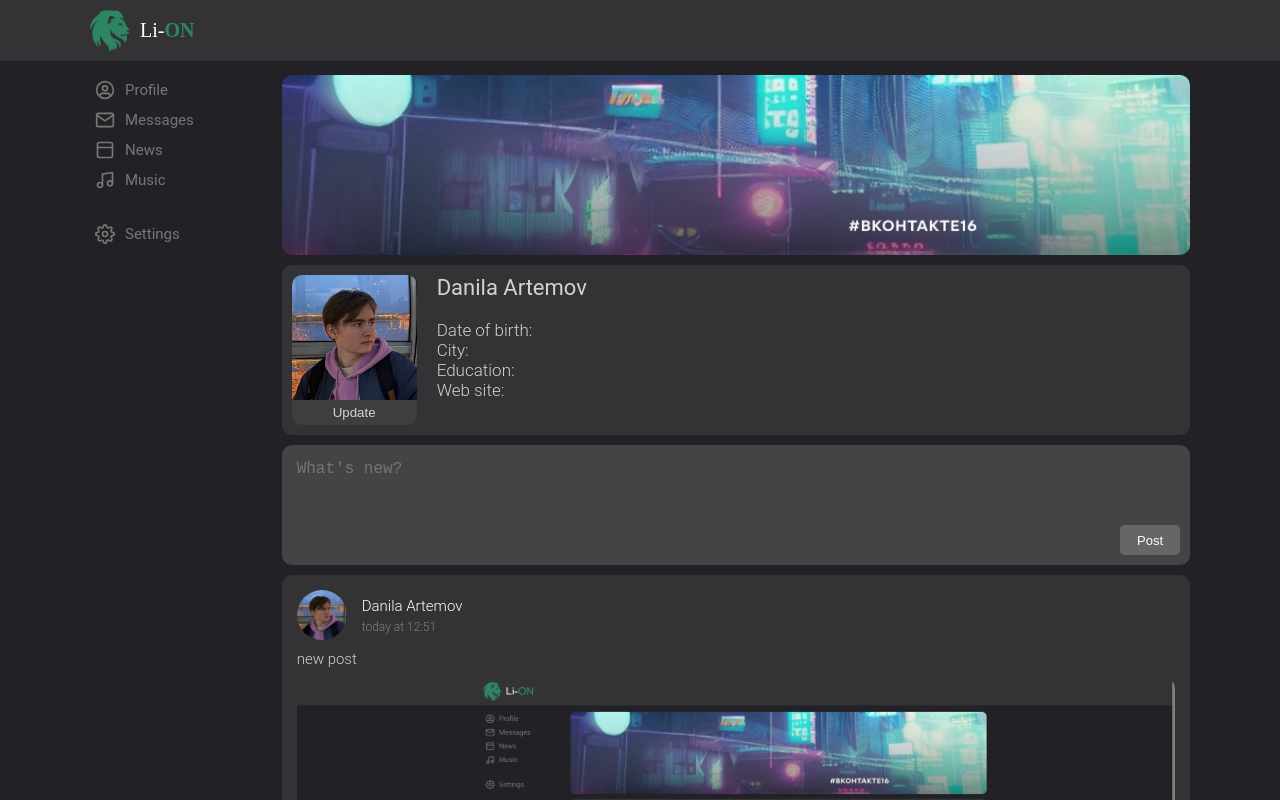
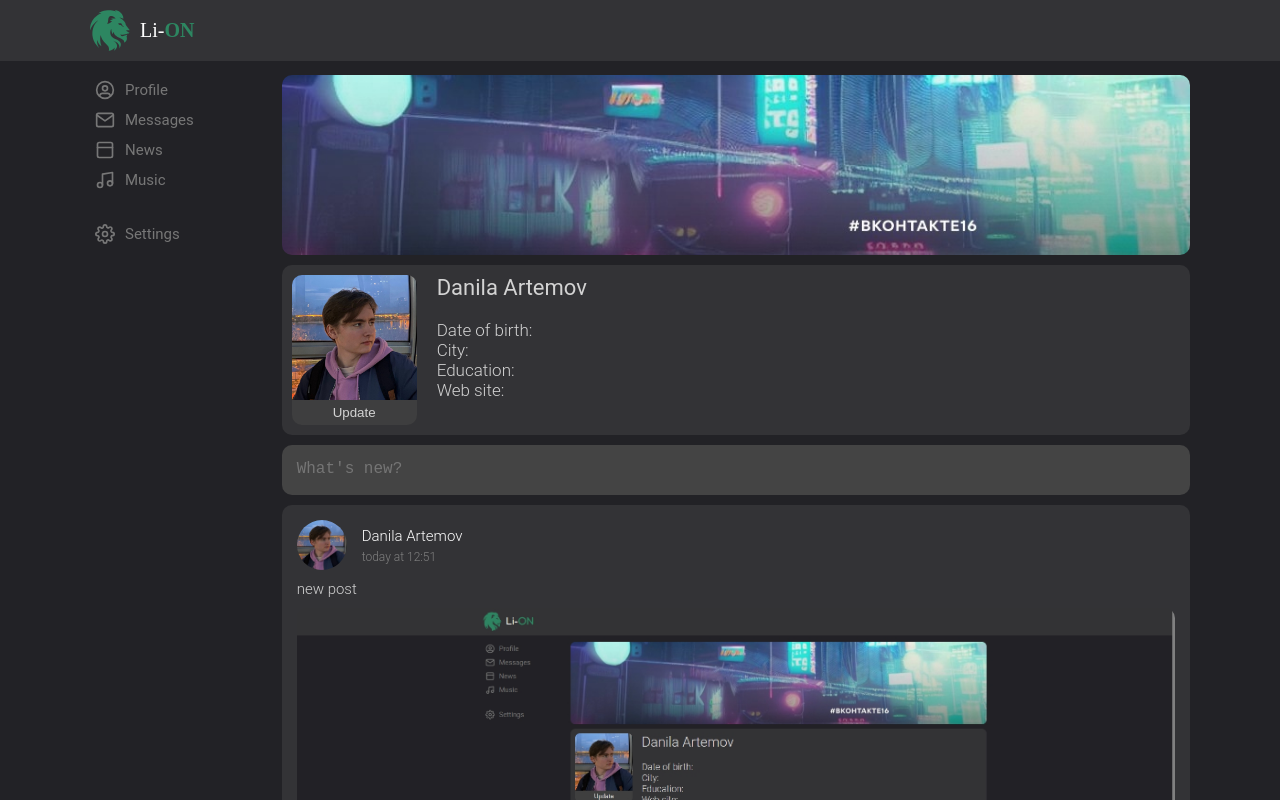
Before and after one commit to lonsdale007/first-app, a React (Create React App) app: page /profile in a window 1280 px wide. Shown: the top 800 px of the page. Built offline with nearby package versions, Linux system fonts and the light colour scheme; a web font is replaced by a local one.

Commit message:
сделал увеличение поля для ввода текста нового поста, а также появление кнопки запостить при фокусе на элементе

```diff
--- a/src/components/Profile/PostBlock/NewPost/NewPost.module.css
+++ b/src/components/Profile/PostBlock/NewPost/NewPost.module.css
@@ -1,14 +1,14 @@
 .new_post {
     display: flex;
     flex-direction: column;
-    background-color: #444446;
+    background-color: #444444;
     border-radius: 10px;
     padding: 10px;
 }
 
 .input_field {
     background-color: transparent;
-    height: 60px;
+    height: 20px;
     resize: none;
     padding: 5px;
     border-radius: 5px;
@@ -16,6 +16,14 @@
     color: white;
     border: none;
     outline: none;
+}
+
+.input_field:focus {
+    height: 60px;
+}
+
+.input_field:focus + .send_post {
+    display: block;
 }
 
 .send_post {
@@ -28,6 +36,7 @@
     cursor: pointer;
     color: white;
     font-size: 13px;
+    display: none;
 }
 
 .send_post:hover {
```
